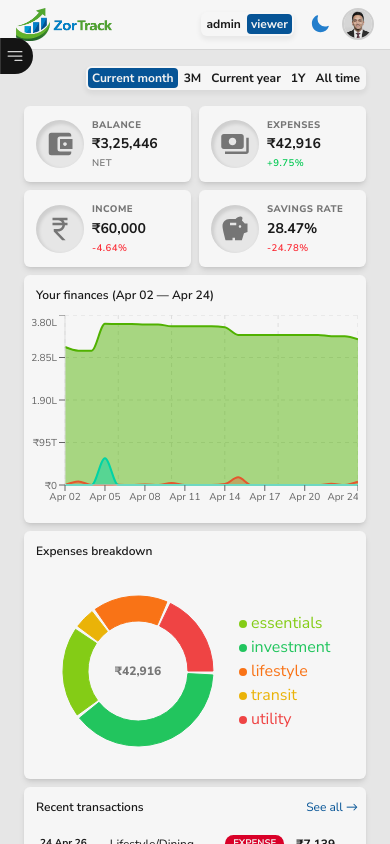
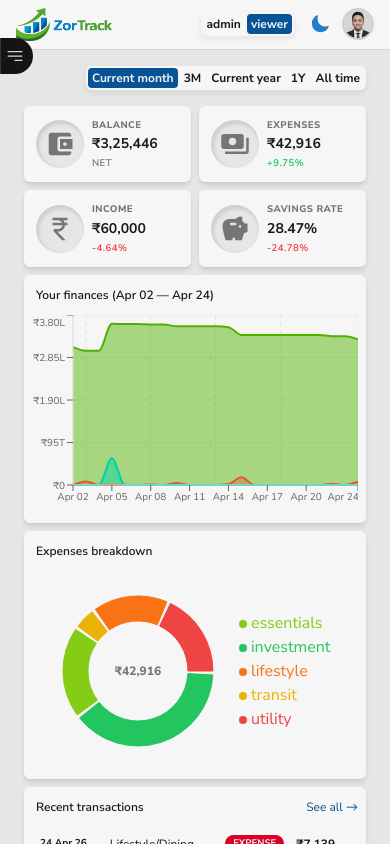
Before and after one commit to rishikesh-negi/fintracker-dashboard, a React (Vite) app: page /dashboard in a window 390 px wide. Built offline with nearby package versions, Linux system fonts and the light colour scheme.

Commit message:
Made the chart container's left margin responsive

```diff
--- a/src/components/FinancesChart.tsx
+++ b/src/components/FinancesChart.tsx
@@ -44,7 +44,7 @@ export default function FinancesChart({ chartData }: FinanceChartProps) {
 
   const chartHeight = window.innerWidth > 768 ? 300 : 200;
   const axesFontSize = window.innerWidth > 768 ? 12 : 10;
-  const chartLeftMargin = window.innerWidth > 768 ? 12 : 0;
+  const chartLeftMargin = window.innerWidth > 768 ? 12 : 8;
 
   return (
     <div className="col-span-full flex flex-col gap-2 w-full component-container">
```
